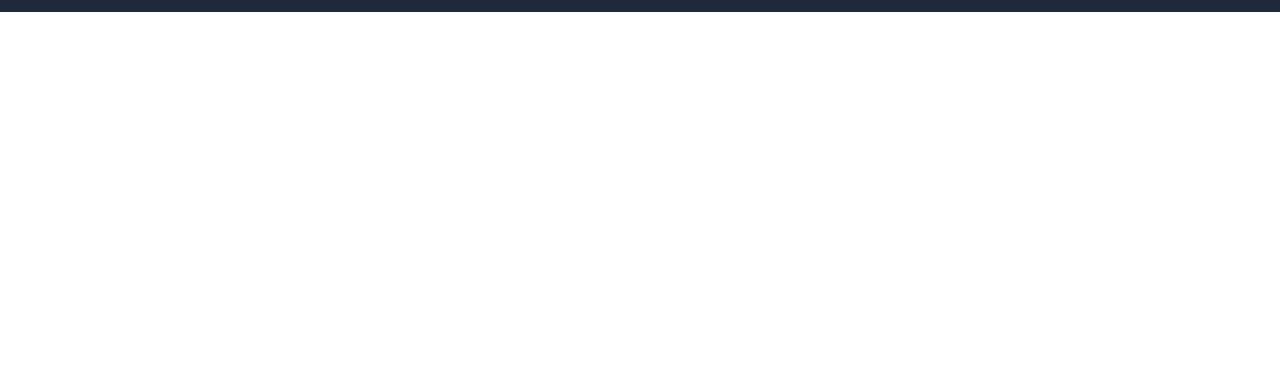
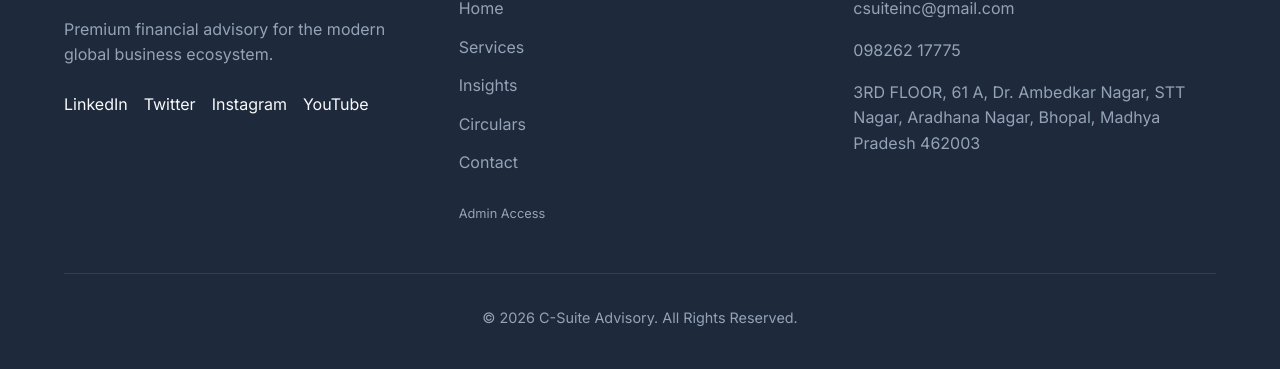
Before and after one commit to AnushkaBhatnagar523/c-suite, a website: page contact.html in a window 1280 px wide. Shown: the part 1285-1654 px from the top of the page. Before the commit the page ends 1297 px from the top, so only its background shows below. Drawn offline with nearby package versions, Linux system fonts and the light colour scheme.

Commit message:
Update: Added YouTube link and complete footer to Contact page

```diff
--- a/contact.html
+++ b/contact.html
@@ -141,6 +141,8 @@
                             style="color: var(--text-white); text-decoration: none; font-size: 0.9rem;">Twitter</a>
                         <a href="https://www.instagram.com/Csuiteofficial/" target="_blank"
                             style="color: var(--text-white); text-decoration: none; font-size: 0.9rem;">Instagram</a>
+                        <a href="https://youtube.com/@csuiteinc?si=KyEv64qcUpmcDVGy" target="_blank"
+                            style="color: var(--text-white); text-decoration: none; font-size: 0.9rem;">YouTube</a>
                     </div>
                 </div>
             </div>
@@ -180,7 +182,56 @@
 
     <footer
         style="padding: 80px 5% 40px; border-top: 1px solid var(--glass-border); background: var(--surface); color: var(--text-gray);">
-        <div style="text-align: center;">
+        <div style="display: grid; grid-template-columns: repeat(3, 1fr); gap: 2rem; margin-bottom: 3rem;">
+            <!-- Brand -->
+            <div>
+                <div class="logo" style="margin-bottom: 1.5rem;">C-Suite</div>
+                <p style="margin-bottom: 1.5rem;">Premium financial advisory for the modern global business ecosystem.
+                </p>
+                <div style="display: flex; gap: 1rem;">
+                    <a href="https://www.linkedin.com/in/csuite-inc-1093893b1" target="_blank"
+                        style="color: var(--text-white); text-decoration: none;">LinkedIn</a>
+                    <a href="https://twitter.com/CSUITE165621" target="_blank"
+                        style="color: var(--text-white); text-decoration: none;">Twitter</a>
+                    <a href="https://www.instagram.com/Csuiteofficial/" target="_blank"
+                        style="color: var(--text-white); text-decoration: none;">Instagram</a>
+                    <a href="https://youtube.com/@csuiteinc?si=KyEv64qcUpmcDVGy" target="_blank"
+                        style="color: var(--text-white); text-decoration: none;">YouTube</a>
+                </div>
+            </div>
+
+            <!-- Quick Links -->
+            <div>
+                <h4 style="color: var(--text-white); margin-bottom: 1.5rem; font-family: 'Outfit';">Quick Links</h4>
+                <ul style="list-style: none; display: flex; flex-direction: column; gap: 0.8rem;">
+                    <li><a href="index.html"
+                            style="color: var(--text-gray); text-decoration: none; transition: 0.3s;">Home</a>
+                    </li>
+                    <li><a href="index.html#services"
+                            style="color: var(--text-gray); text-decoration: none; transition: 0.3s;">Services</a></li>
+                    <li><a href="blogs.html"
+                            style="color: var(--text-gray); text-decoration: none; transition: 0.3s;">Insights</a></li>
+                    <li><a href="circulars.html"
+                            style="color: var(--text-gray); text-decoration: none; transition: 0.3s;">Circulars</a></li>
+                    <li><a href="contact.html"
+                            style="color: var(--text-gray); text-decoration: none; transition: 0.3s;">Contact</a></li>
+                    <li><a href="login.html"
+                            style="color: var(--text-gray); text-decoration: none; transition: 0.3s; font-size: 0.8rem; margin-top: 1rem; display: block;">Admin
+                            Access</a></li>
+                </ul>
+            </div>
+
+            <!-- Contact -->
+            <div>
+                <h4 style="color: var(--text-white); margin-bottom: 1.5rem; font-family: 'Outfit';">Contact Us</h4>
+                <p style="margin-bottom: 1rem;">csuiteinc@gmail.com</p>
+                <p>098262 17775</p>
+                <p style="margin-top: 1rem;">3RD FLOOR, 61 A, Dr. Ambedkar Nagar, STT Nagar, Aradhana Nagar, Bhopal,
+                    Madhya Pradesh 462003</p>
+            </div>
+        </div>
+        <div
+            style="text-align: center; padding-top: 2rem; border-top: 1px solid var(--glass-border); font-size: 0.9rem;">
             <p>&copy; 2026 C-Suite Advisory. All Rights Reserved.</p>
         </div>
     </footer>
```
